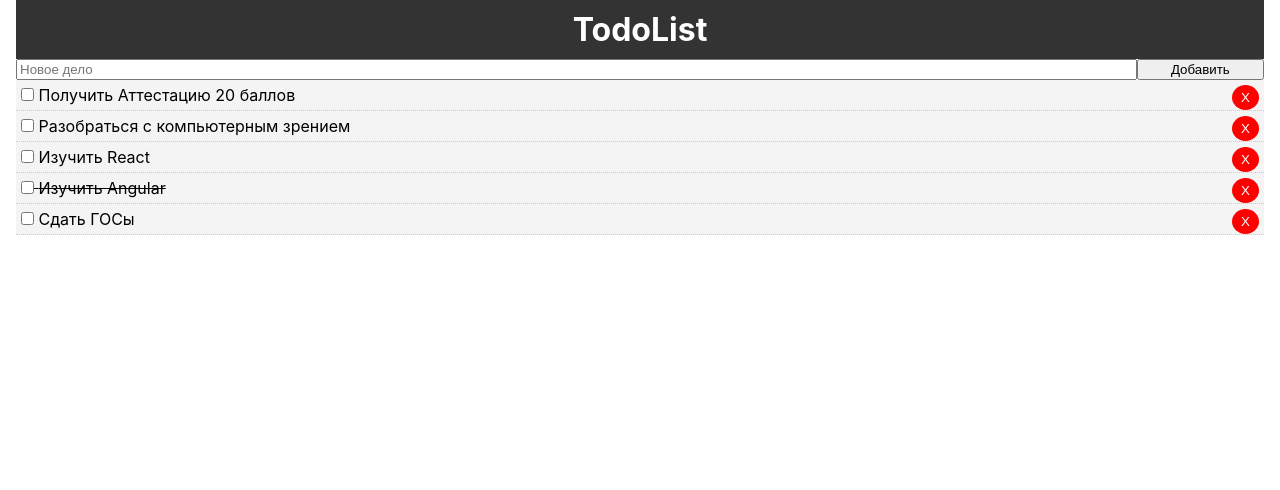
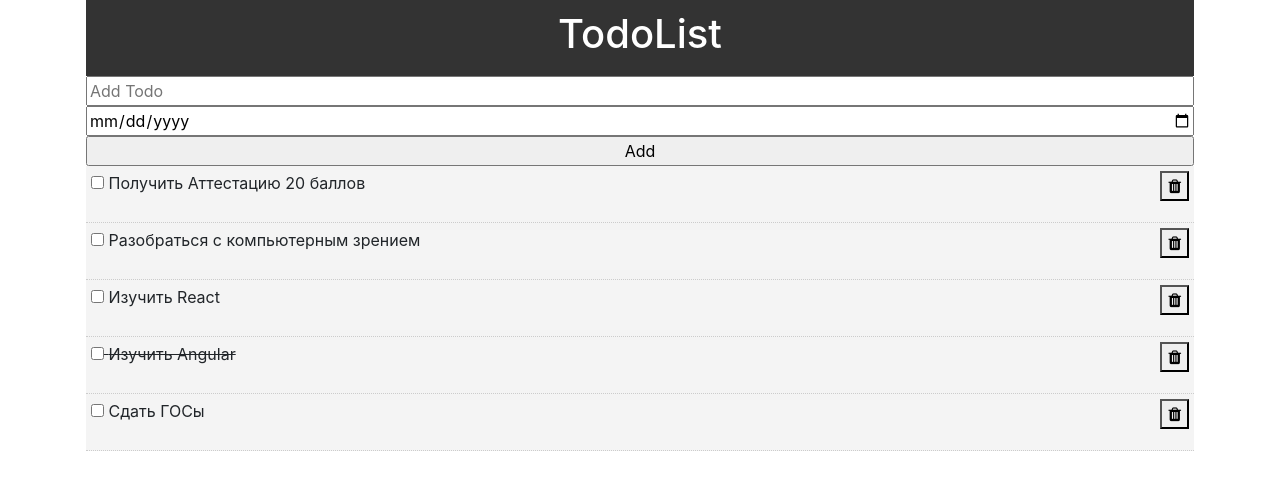
Before and after one commit to koroteevmv/web_1_react, a React (Create React App) app: page / in a window 1280 px wide. Shown: the top 490 px of the page. Built offline with nearby package versions, Linux system fonts and the light colour scheme.

Commit message:
add bootstrap on project and some design

```diff
--- a/package.json
+++ b/package.json
@@ -4,6 +4,7 @@
   "private": true,
   "dependencies": {
     "react": "^16.10.1",
+    "react-bootstrap": "^1.0.0-beta.14",
     "react-dom": "^16.10.1",
     "react-scripts": "3.1.2"
   },
--- a/public/index.html
+++ b/public/index.html
@@ -10,8 +10,9 @@
       content="Web site created using create-react-app"
     />
     <link rel="apple-touch-icon" href="logo192.png" />
-    <link rel="manifest" href="%PUBLIC_URL%/manifest.json" />
-    <title>React App</title>
+    <link rel="manifest" href="%PUBLIC_URL%/manifest.json" /><link rel="stylesheet" href="https://maxcdn.bootstrapcdn.com/font-awesome/4.5.0/css/font-awesome.min.css">
+    <link rel="stylesheet" href="https://stackpath.bootstrapcdn.com/bootstrap/4.3.1/css/bootstrap.min.css" integrity="sha384-ggOyR0iXCbMQv3Xipma34MD+dH/1fQ784/j6cY/iJTQUOhcWr7x9JvoRxT2MZw1T" crossorigin="anonymous">
+    <title>TodoList</title>
   </head>
   <body>
     <noscript>You need to enable JavaScript to run this app.</noscript>
--- a/src/components/TodoItem.js
+++ b/src/components/TodoItem.js
@@ -1,9 +1,9 @@
 import React from 'react';
 import PropTypes from 'prop-types'
 
-class TodoItem extends React.Component{
+class TodoItem extends React.Component {
     getStyle = () => {
-        return{
+        return {
             background: '#f4f4f4',
             padding: '5px',
             borderBottom: '1px #ccc dotted',
@@ -16,30 +16,22 @@ class TodoItem extends React.Component{
     }
 
     render() {
-        const {id, title} = this.props.todo;
+        const { id, title } = this.props.todo;
         return (
             <div style={this.getStyle()}>
-                <p align='left'>
-                    <input type="checkbox"
-                           onChange={this.props.markComplete.bind(this, id)}/>{' '}{title}
-                    <button onClick={this.props.delTodo.bind(this, id)}
-                            style={btnStyle}>X</button>
+                <p align='left' className="d-flex justify-content-between">
+                    <div>
+                        <input type="checkbox" onChange={this.props.markComplete.bind(this, id)} />{' '}{title}
+                    </div>
+                    <button onClick={this.props.delTodo.bind(this, id)}>
+                        <i class="fa fa-trash" aria-hidden="true"></i>
+                    </button>
                 </p>
             </div>
         );
     }
 }
 
-const btnStyle = {
-    background: '#ff0000',
-    color: '#fff',
-    border: 'none',
-    padding: '5px 9px',
-    borderRadius:'100%',
-    cursor: 'pointer',
-    float:'right',
-};
-
 TodoItem.propTypes = {
     todo: PropTypes.object.isRequired
 };
--- a/src/components/addTodo.js
+++ b/src/components/addTodo.js
@@ -15,16 +15,20 @@ class AddTodo extends Component {
 
     render() {
         return (
-            <form onSubmit={this.onSubmit} style={{display: 'flex'}}>
+            <form className="d-flex flex-column" onSubmit={this.onSubmit}>
                 <input type='text'
                        name='title'
-                       placeholder='Новое дело'
+                       placeholder='Add Todo'
                        style={{flex: '10'}}
                        value={this.state.title}
                        onChange={this.onChange}
                 />
+                <input type="date"
+                name="date"
+
+                />
                 <input type='submit'
-                       value='Добавить'
+                       value='Add'
                        className='btm'
                        style={{flex: '1'}}
                 />
```
Also changed, not shown: 1 other file (tests, documents, lock files or other folders).
